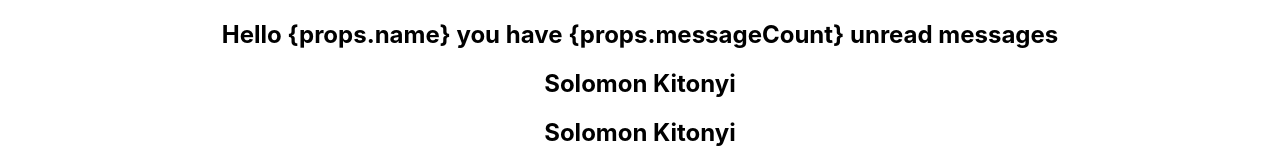
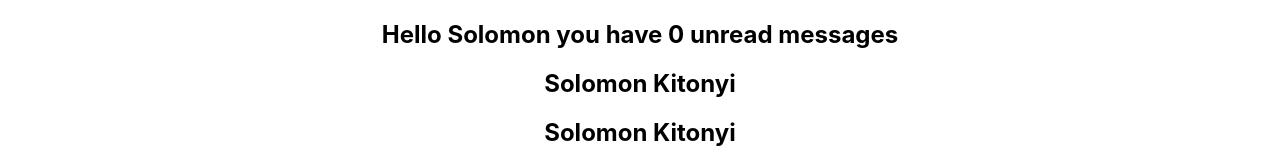
Before and after one commit to SolomonKitonyi/React-TypeScript, a React (Create React App) app: page / in a window 1280 px wide. Shown: the top 160 px of the page. Built offline with nearby package versions, Linux system fonts and the light colour scheme.

Commit message:
add optional props

```diff
--- a/src/components/Greet.tsx
+++ b/src/components/Greet.tsx
@@ -2,14 +2,18 @@ import React from 'react';
 
 type GreetProps = {
     name: string,
-    messageCount: number,
+    messageCount?: number,
     isLoggedIn: boolean
 };
 
 export const Greet = (props: GreetProps) => {
+    let message;
+    if(props.messageCount === undefined){
+        message = 0
+    }
     return (
         <h2>
-          {props.isLoggedIn ? 'Hello {props.name} you have {props.messageCount} unread messages': 'Welcome Guest' }
+          {props.isLoggedIn ? `Hello ${props.name} you have ${props.messageCount || message } unread messages`: 'Welcome Guest' }
         </h2>
     );
 }
```
